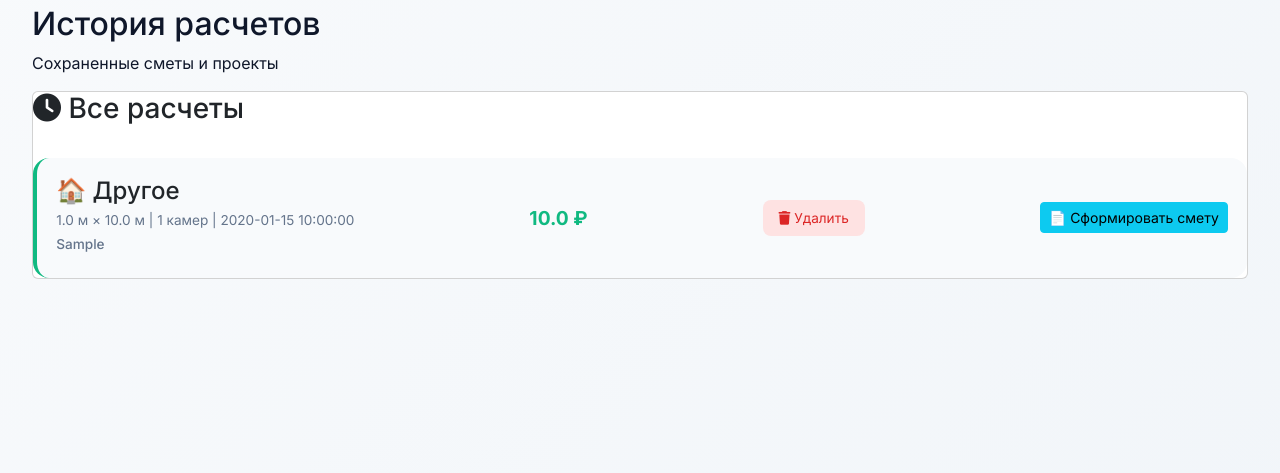
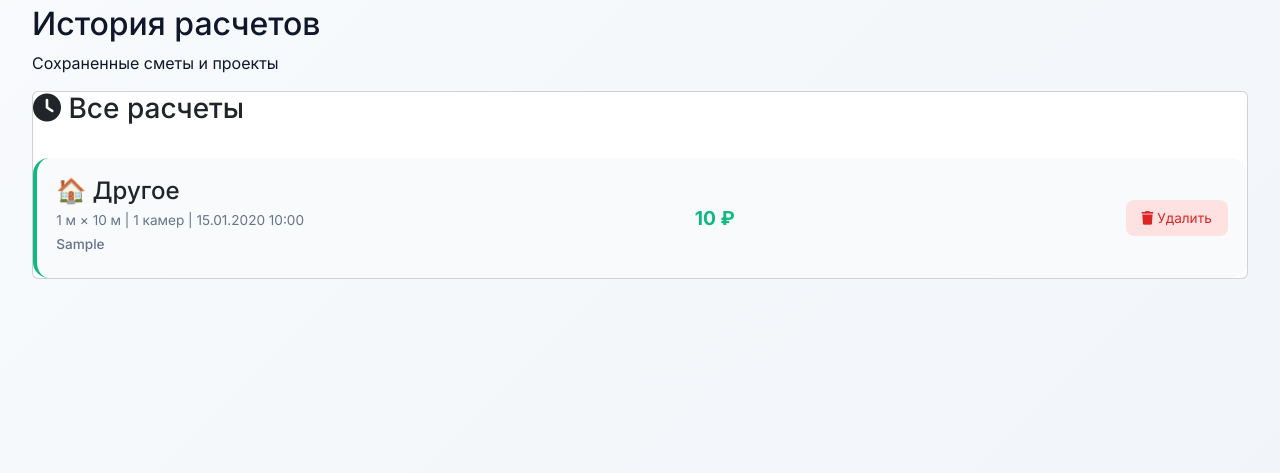
Before and after one commit to FreeKase/diplom, a Flask app: page /history in a window 1280 px wide. Shown: the part 131-604 px from the top of the page. Run offline with Flask 3, Linux system fonts and the light colour scheme; a user stored in the database is signed in; tables that the repository leaves empty hold one stand-in row (values such as "Sample post").

Commit message:
history.html

```diff
--- a/templates/history.html
+++ b/templates/history.html
@@ -26,18 +26,17 @@
                             {% else %}🏠 Другое
                             {% endif %}
                         </h4>
-                        <p>{{ calc.room_length }} м × {{ calc.room_width }} м | {{ calc.camera_count }} камер | {{ calc.date }}</p>
+                        <p>{{ calc.room_length|int }} м × {{ calc.room_width|int }} м | {{ calc.camera_count }} камер | {{ calc.date.strftime('%d.%m.%Y %H:%M') }}</p>
                         <p class="camera-type">{{ calc.camera_type }}</p>
                     </div>
                     <div class="history-price">
-                        {{ calc.total_price }} ₽
+                        {{ calc.total_price|int }} ₽
                     </div>
                     <a href="{{ url_for('delete_calculation', id=calc.id) }}"
                        class="delete-btn"
                        onclick="return confirm('Удалить этот расчет?')">
                         <i class="fas fa-trash"></i> Удалить
                     </a>
-                    <a href="{{ url_for('smeta_print', calc_id=calc.id) }}" class="btn btn-sm btn-info" target="_blank">📄 Сформировать смету</a>
                 </div>
                 {% endfor %}
             </div>
```
